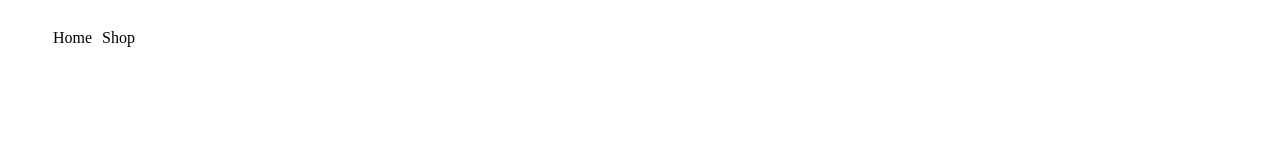
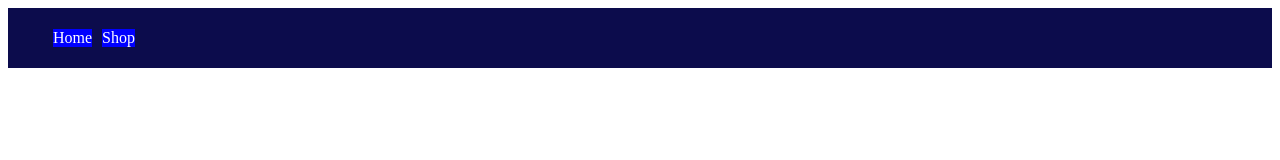
Before and after one commit to jakojb/jakob.github.io, a plain HTML site: page index.html in a window 1280 px wide. Drawn offline with Linux system fonts and the light colour scheme.

Commit message:
Initial commit

```diff
--- a/styles.css
+++ b/styles.css
@@ -7,14 +7,18 @@ font-family: system-ui, -apple-system, BlinkMacSystemFont, 'Segoe UI', Roboto, O
 nav{
     display:flex;
     flex-direction: row;
+    background-color:rgb(12, 12, 76);
 }
 
 ul{
     display:flex;
     flex-direction: row;
     list-style: none;
+
 }
 
 li{
     margin:5px;
+    background-color: blue;
+    color:white;
 }
```
